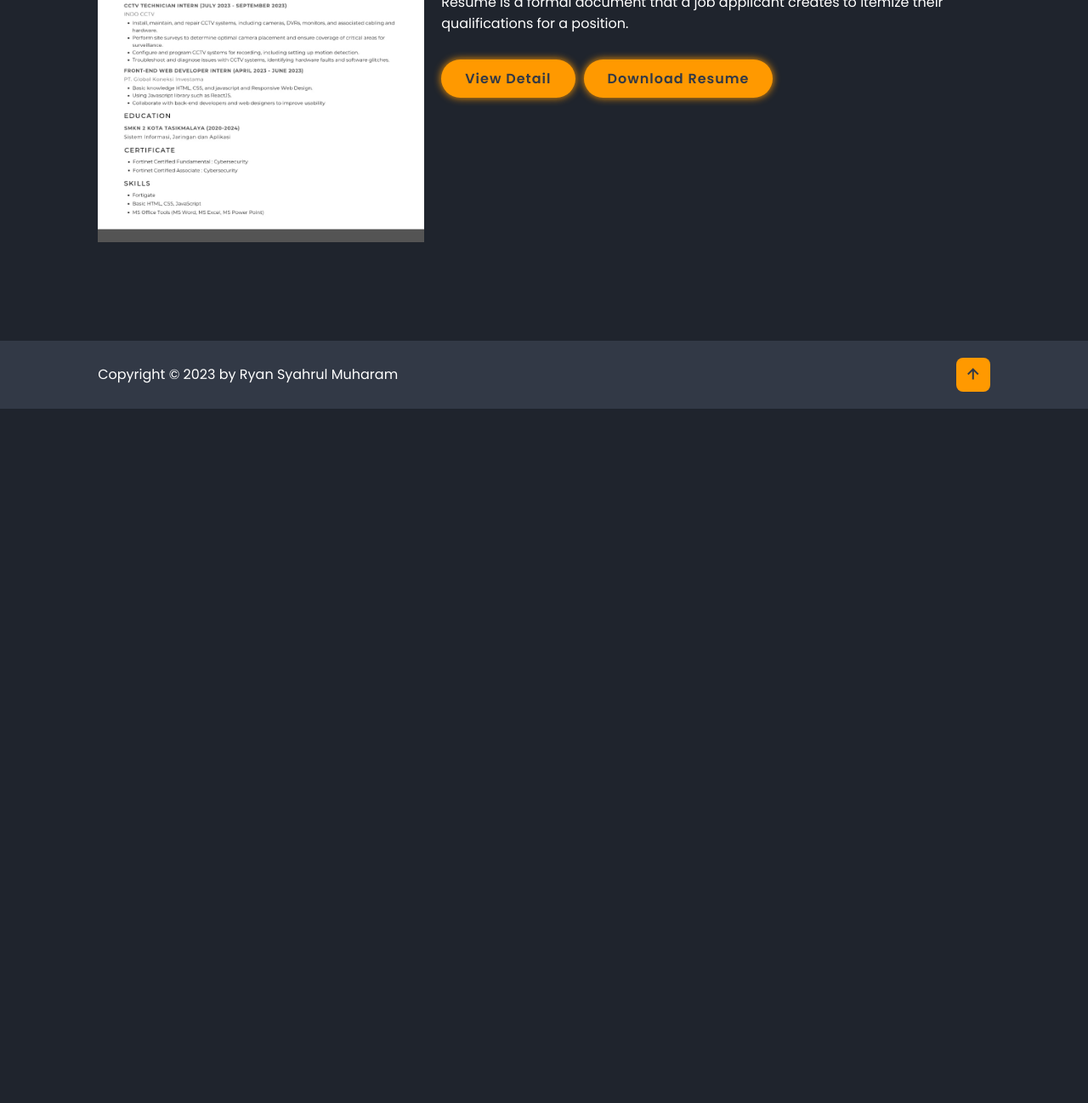
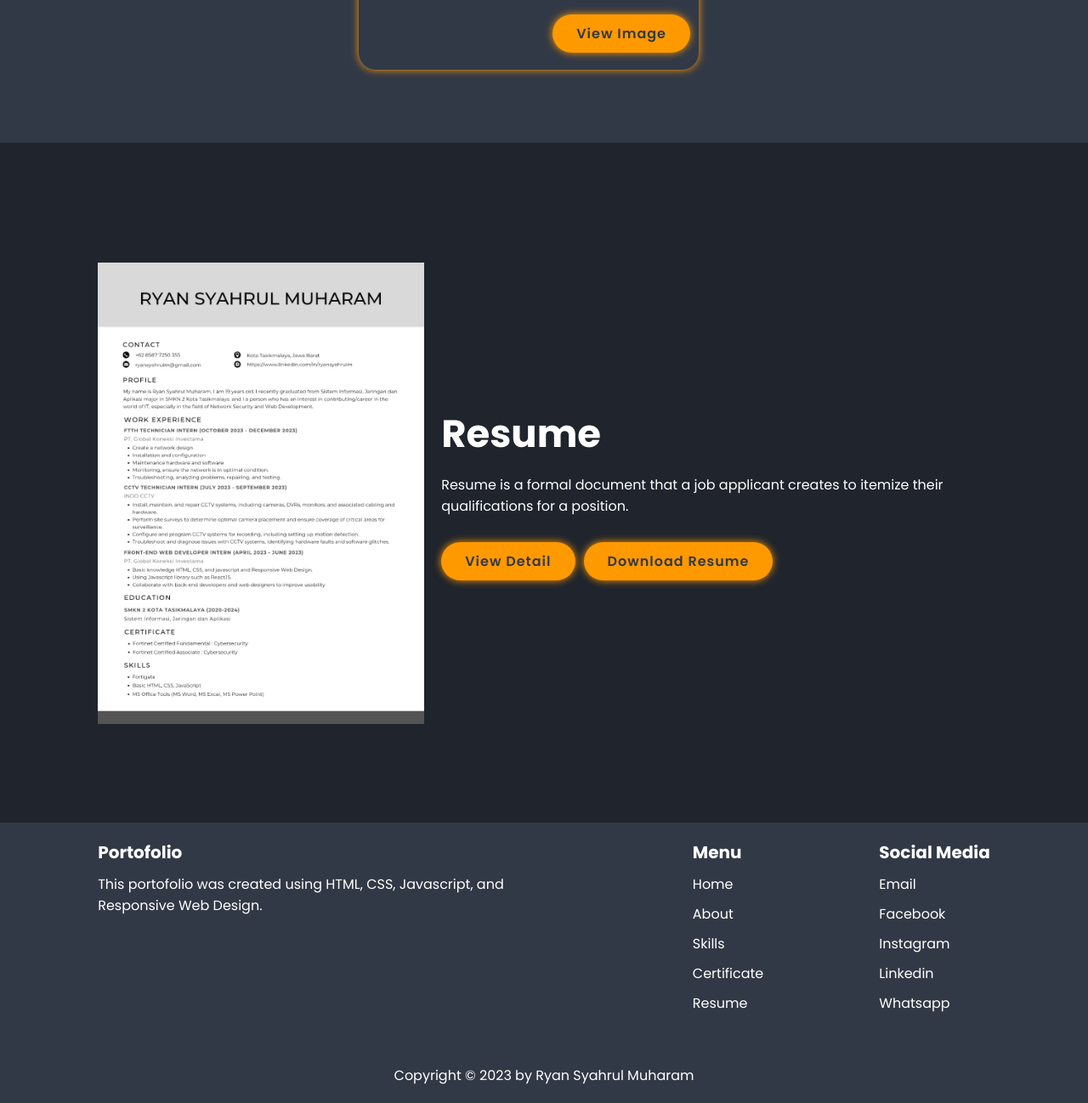
Before and after one commit to Ryansyahrulm/ryanportofolio, a plain HTML site: page index.html in a window 1280 px wide. Shown: the part 4068-5366 px from the top of the page at 85% size. Before the commit the page ends 4549 px from the top, so only its background shows below. Drawn offline with nearby package versions, Linux system fonts and the light colour scheme.

Commit message:
update footer and certificate

```diff
--- a/CSS/style.css
+++ b/CSS/style.css
@@ -349,16 +349,49 @@ span {
 }
 
 .footer {
+    padding: 2rem 9%;
+    background: var(--second-bg-color);
+    display: flex;
+    flex-direction: column;
+    gap: 5rem;
+}
+
+.footer-content {
     display: flex;
     justify-content: space-between;
-    align-items: center;
     flex-wrap: wrap;
-    padding: 2rem 9%;
-    background: var(--second-bg-color);
+    gap: 5rem;
+}
+
+.footer .content {
+    min-width: 10rem;
+}
+
+.footer-content .a {
+    max-width: 550px;
+}
+
+.footer-content .b {
+    display: flex;
+    min-width: 350px;
+    justify-content: space-between;
+}
+
+.footer-content h3 {
+    font-size: 2rem;
+    font-weight: 700;
+    margin-bottom: 1rem;
+}
+
+.footer-content p {
+    font-size: 1.6rem;
+    color: var(--text-color);
+    margin: 1rem 0;
 }
 
 .footer-text p {
     font-size: 1.6rem;
+    text-align: center;
 }
 
 .footer-iconTop a {
@@ -400,6 +433,12 @@ span {
     .about-img img,
     .home-img img {
         width: 50vw;
+    }
+}
+
+@media (max-width: 1151px) {
+    .footer-content .b {
+        min-width: 100%;
     }
 }
 
@@ -543,15 +582,6 @@ span {
     .contact form .input-box input {
         width: 100%;
     }
-
-    .footer {
-        flex-direction: column-reverse;
-    }
-
-    .footer p {
-        text-align: center;
-        margin-top: 2rem;
-    }
 }
 
 @media (max-width: 365px) {
--- a/index.html
+++ b/index.html
@@ -48,7 +48,7 @@
                 <a href="https://linkedin.com/in/ryansyahrulm"><i class='bx bxl-linkedin' ></i></a>
                 <a href="https://wa.me/6285877250355"><i class='bx bxl-whatsapp'></i></a>
             </div>
-            <a href="mailto:ryansyahrulm@gmail.com" class="btn">Email Me!</a>
+            <a href="mailto:ryansyahrulm@gmail.com" target="_blank" class="btn">Email Me!</a>
 
         </div>
             <div class="home-img">
@@ -112,7 +112,7 @@
                     <img src="./Assets/Images/FCF.jpg" alt="">
                     <p></p>
                     <div class="">
-                        <a href="#" class="btn">View Image</a>
+                        <a href="./Assets/Images/FCF.jpg" target="_blank" class="btn">View Image</a>
                     </div>
                 </div>
                 <div class="card">
@@ -120,7 +120,7 @@
                     <img src="./Assets/Images/FCA.jpg" alt="">
                     <p></p>
                     <div class="">
-                        <a href="#" class="btn">View Image</a>
+                        <a href="./Assets/Images/FCA.jpg" target="_blank" class="btn">View Image</a>
                     </div>
                 </div>
                 <div class="card">
@@ -128,10 +128,21 @@
                     <img src="./Assets/Images/FCP.jpg" alt="">
                     <p></p>
                     <div class="">
-                        <a href="#" class="btn">View Image</a>
+                        <a href="./Assets/Images/FCP.jpg" target="_blank" class="btn">View Image</a>
                     </div>
                 </div>
             </div>
+            <h2 class="heading2">Front-End Web Developer</h2>
+            <div class="certificate-box">
+                <div class="card">
+                    <h3>Fortinet Certified Associate : Cybersecurity</h3>
+                    <img src="./Assets/Images/Webdev.jpg" alt="">
+                    <p></p>
+                    <div class="">
+                        <a href="./Assets/Images/Webdev.jpg" target="_blank" class="btn">View Image</a>
+                    </div>
+                </div>
+            </div>
         </div>
     </section>
 
@@ -146,8 +157,8 @@
             <h2 class="heading">Resume</h2>
             <p>Resume is a formal document that a job applicant creates to itemize their qualifications for a position.</p>
             <div class="button">
-                <a href="./Assets/Images/CV.jpg" class="btn">View Detail</a>
-                <a href="./Assets/doc/CV.pdf" class="btn">Download Resume</a>
+                <a href="./Assets/Images/CV.jpg" target="_blank" class="btn">View Detail</a>
+                <a href="./Assets/doc/CV.pdf" target="_blank" class="btn">Download Resume</a>
             </div>
         </div>
     </section>
@@ -175,13 +186,37 @@
 
     <!-- footer -->
      <footer class="footer">
+        <div class="footer-content">
+            <div class="content a">
+                <h3>Portofolio</h3>
+                <p>This portofolio was created using HTML, CSS, Javascript, and Responsive Web Design.</p>
+            </div>
+            <div class="content b">
+                <div class="menu">
+                    <h3>Menu</h3>
+                    <a href="#home"><p>Home</p></a>
+                    <a href="#about"><p>About</p></a>
+                    <a href="#skills"><p>Skills</p></a>
+                    <a href="#certificate"><p>Certificate</p></a>
+                    <a href="#resume"><p>Resume</p></a>
+                </div>
+                <div class="socmed">
+                    <h3>Social Media</h3>
+                    <a href="#"><p>Email</p></a>
+                    <a href="#"><p>Facebook</p></a>
+                    <a href="#"><p>Instagram</p></a>
+                    <a href=""><p>Linkedin</p></a>
+                    <a href=""><p>Whatsapp</p></a>
+                </div>
+            </div>
+        </div>
         <div class="footer-text">
             <p>Copyright &copy; 2023 by Ryan Syahrul Muharam</p>
         </div>
 
-        <div class="footer-iconTop">
+        <!-- <div class="footer-iconTop">
             <a href="#home"><i class='bx bx-up-arrow-alt'></i></a>
-        </div>
+        </div> -->
      </footer>
 
 
```
Also changed, not shown: Assets/Images/Webdev.jpg (added).
